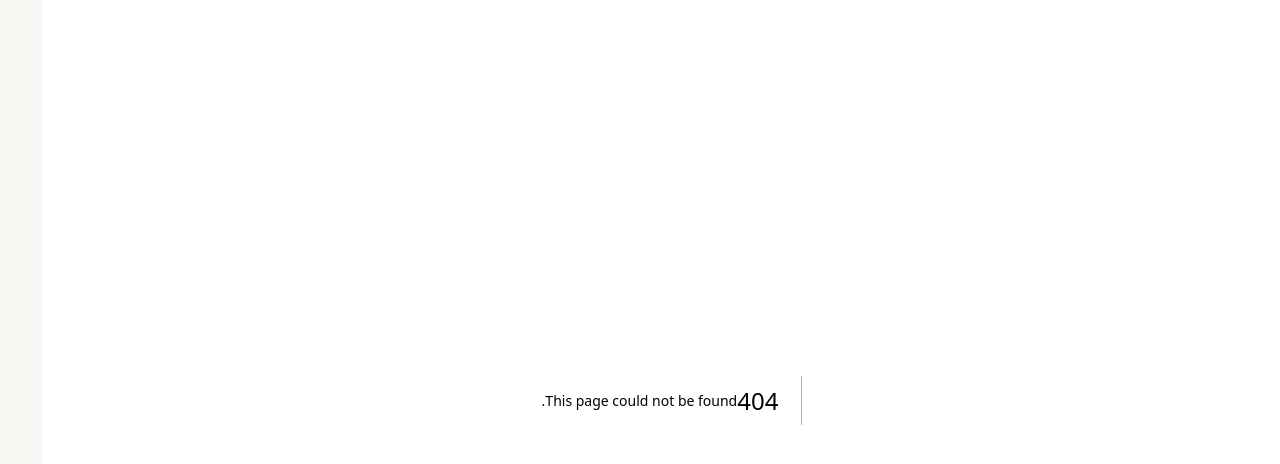
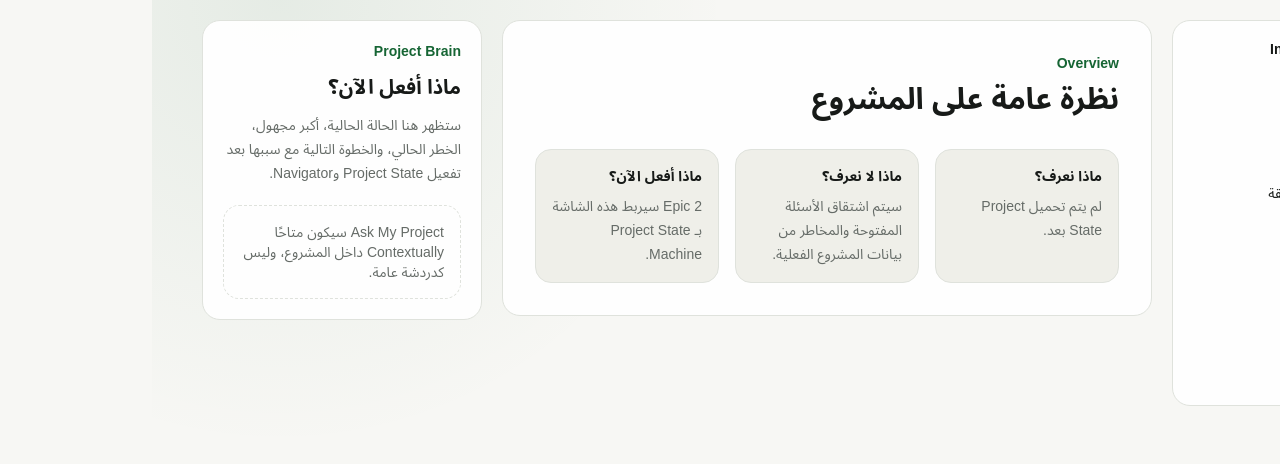
Before and after one commit to atharxai-cloud/innovation-os, a Next.js app: page /projects/1 in a window 1280 px wide. Before the commit this address had no page. Shown: the top 464 px of the page. Built offline with nearby package versions, Linux system fonts and the light colour scheme.

Commit message:
foundation: add src/app/(project)/projects/[projectId]/page.tsx

```diff
--- /dev/null
+++ b/src/app/(project)/projects/[projectId]/page.tsx
@@ -0,0 +1,13 @@
+import { WorkspacePlaceholder } from "@/components/project/workspace-placeholder";
+
+export default function ProjectOverviewPage() {
+  return (
+    <WorkspacePlaceholder
+      eyebrow="Overview"
+      title="نظرة عامة على المشروع"
+      known="لم يتم تحميل Project State بعد."
+      unknown="سيتم اشتقاق الأسئلة المفتوحة والمخاطر من بيانات المشروع الفعلية."
+      next="Epic 2 سيربط هذه الشاشة بـ Project State Machine."
+    />
+  );
+}
```
